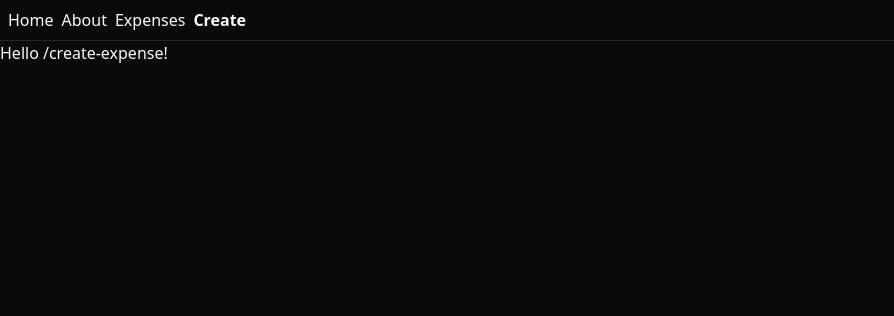
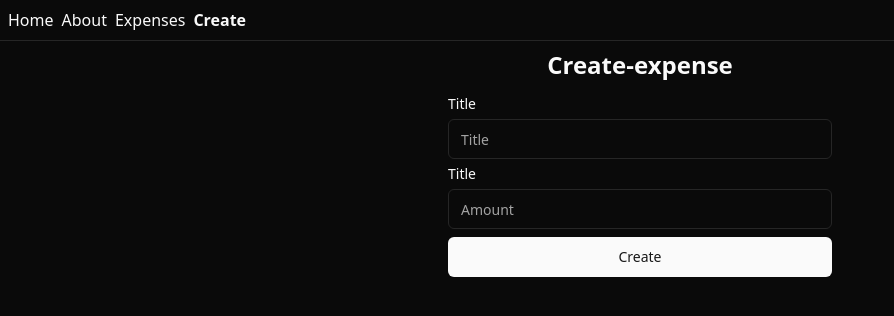
Before and after one commit to chiragyadav2003/Bun-Hono-React-Expense-Tracker, a React (Vite) app in the folder frontend/: page /create-expense in a window 1280 px wide. Shown: the top 316 px of the page, without its empty margins (0-894 px from the left). Built offline with nearby package versions, Linux system fonts and the light colour scheme; what hono would draw is missing.

Commit message:
init - create new expense page

```diff
--- a/frontend/package.json
+++ b/frontend/package.json
@@ -10,6 +10,7 @@
     "preview": "vite preview"
   },
   "dependencies": {
+    "@radix-ui/react-label": "^2.0.2",
     "@radix-ui/react-slot": "^1.0.2",
     "@tanstack/react-query": "^5.39.0",
     "@tanstack/react-router": "^1.34.3",
--- /dev/null
+++ b/frontend/src/components/ui/input.tsx
@@ -0,0 +1,25 @@
+import * as React from "react"
+
+import { cn } from "@/lib/utils"
+
+export interface InputProps
+  extends React.InputHTMLAttributes<HTMLInputElement> {}
+
+const Input = React.forwardRef<HTMLInputElement, InputProps>(
+  ({ className, type, ...props }, ref) => {
+    return (
+      <input
+        type={type}
+        className={cn(
+          "flex h-10 w-full rounded-md border border-input bg-background px-3 py-2 text-sm ring-offset-background file:border-0 file:bg-transparent file:text-sm file:font-medium placeholder:text-muted-foreground focus-visible:outline-none focus-visible:ring-2 focus-visible:ring-ring focus-visible:ring-offset-2 disabled:cursor-not-allowed disabled:opacity-50",
+          className
+        )}
+        ref={ref}
+        {...props}
+      />
+    )
+  }
+)
+Input.displayName = "Input"
+
+export { Input }
--- /dev/null
+++ b/frontend/src/components/ui/label.tsx
@@ -0,0 +1,24 @@
+import * as React from "react"
+import * as LabelPrimitive from "@radix-ui/react-label"
+import { cva, type VariantProps } from "class-variance-authority"
+
+import { cn } from "@/lib/utils"
+
+const labelVariants = cva(
+  "text-sm font-medium leading-none peer-disabled:cursor-not-allowed peer-disabled:opacity-70"
+)
+
+const Label = React.forwardRef<
+  React.ElementRef<typeof LabelPrimitive.Root>,
+  React.ComponentPropsWithoutRef<typeof LabelPrimitive.Root> &
+    VariantProps<typeof labelVariants>
+>(({ className, ...props }, ref) => (
+  <LabelPrimitive.Root
+    ref={ref}
+    className={cn(labelVariants(), className)}
+    {...props}
+  />
+))
+Label.displayName = LabelPrimitive.Root.displayName
+
+export { Label }
--- a/frontend/src/routes/create-expense.tsx
+++ b/frontend/src/routes/create-expense.tsx
@@ -1,4 +1,7 @@
-import { createFileRoute } from '@tanstack/react-router'
+import { createFileRoute } from '@tanstack/react-router';
+import { Button } from '@/components/ui/button';
+import { Label } from '@/components/ui/label';
+import { Input } from '@/components/ui/input';
 
 export const Route = createFileRoute('/create-expense')({
   component: CreateExpenses,
@@ -6,6 +9,15 @@
 
 function CreateExpenses() {
   return (
-    <div>Hello /create-expense!</div>
+    <div className='p-2 flex flex-col items-center'>
+      <h2 className=' text-2xl font-semibold unde'>Create-expense</h2 >
+      <form className='grid w-full max-w-sm items-center gap-y-2 pt-4'>
+        <Label htmlFor="title">Title</Label>
+        <Input type="text" id="title" placeholder='Title' />
+        <Label htmlFor="amount">Title</Label>
+        <Input type="number" id="amount" placeholder='Amount' />
+        <Button type='submit'>Create</Button>
+      </form>
+    </div>
   )
 }
```
Also changed, not shown: 1 other file (tests, documents, lock files or other folders).
